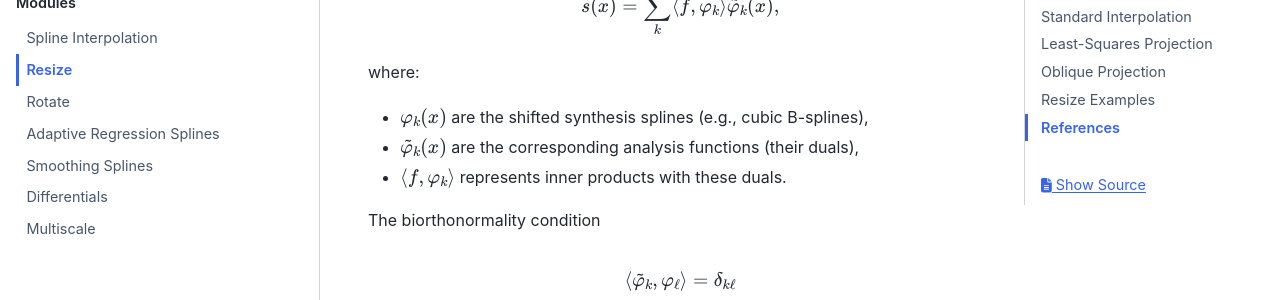
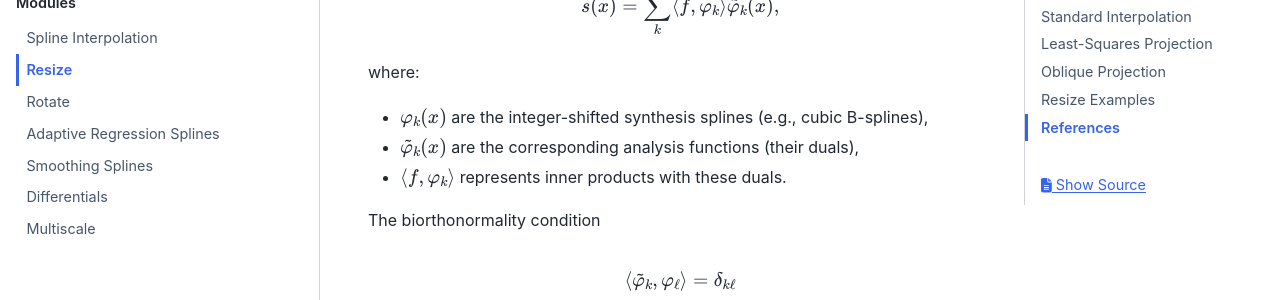
Before and after one commit to splineops/splineops, a Sphinx documentation site: the page built from docs/user-guide/02_resize.rst, in a window 1280 px wide and 900 px high, scrolled down 2448 px. Shown: the part 153-453 px from the top of the window. Built offline with Sphinx 7.4.7 and the PyData theme 0.15.4, drawn with Linux system fonts in a browser that asks for light colours; pages that are not in the unit, such as notebooks, are missing from menus.

Commit message:
Small modification

```diff
--- a/docs/user-guide/02_resize.rst
+++ b/docs/user-guide/02_resize.rst
@@ -80,7 +80,7 @@ This leads to a projection of the form:
 
 where:
 
-- :math:`\varphi_k(x)` are the shifted synthesis splines (e.g., cubic B-splines),
+- :math:`\varphi_k(x)` are the integer-shifted synthesis splines (e.g., cubic B-splines),
 - :math:`\tilde{\varphi}_k(x)` are the corresponding analysis functions (their duals),
 - :math:`\langle f, \varphi_k \rangle` represents inner products with these duals.
 
```
